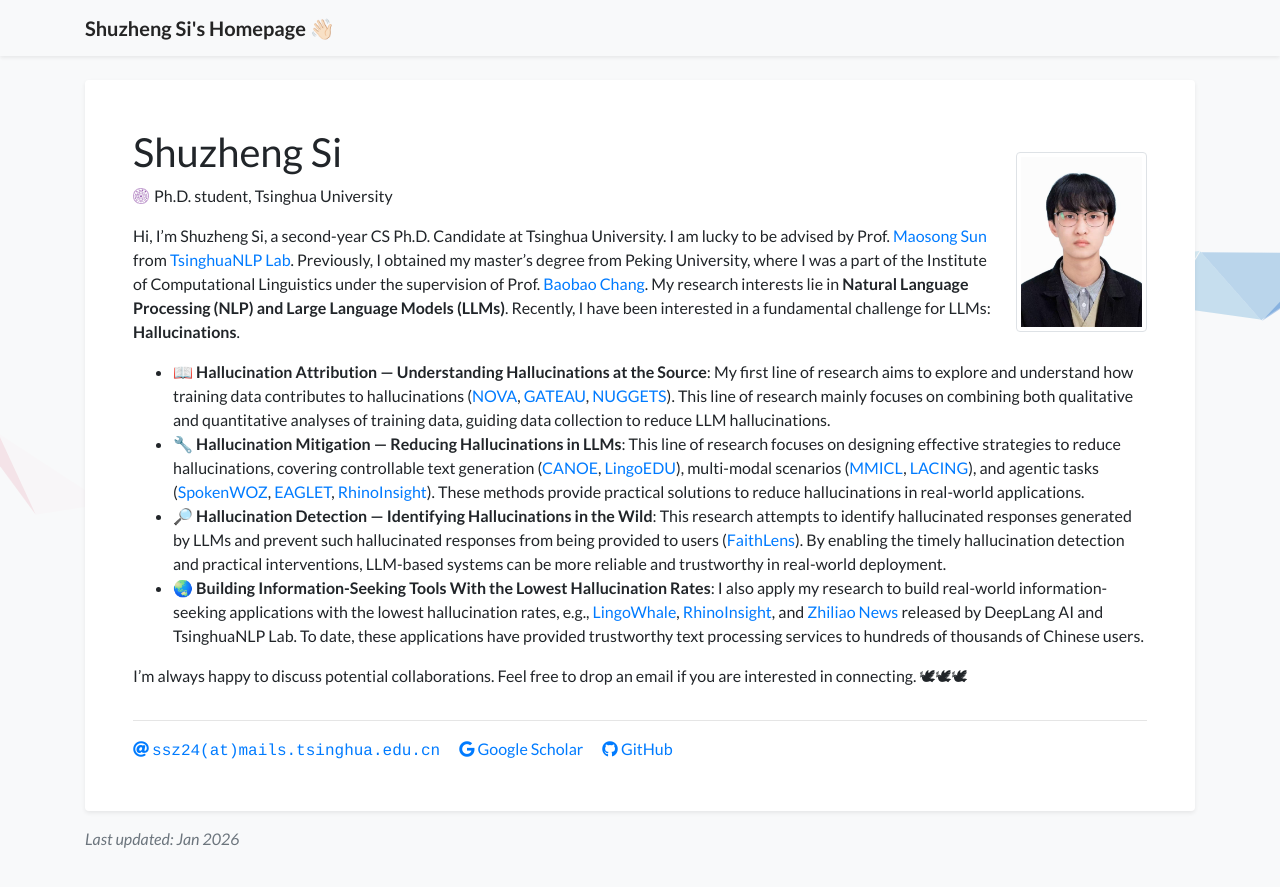
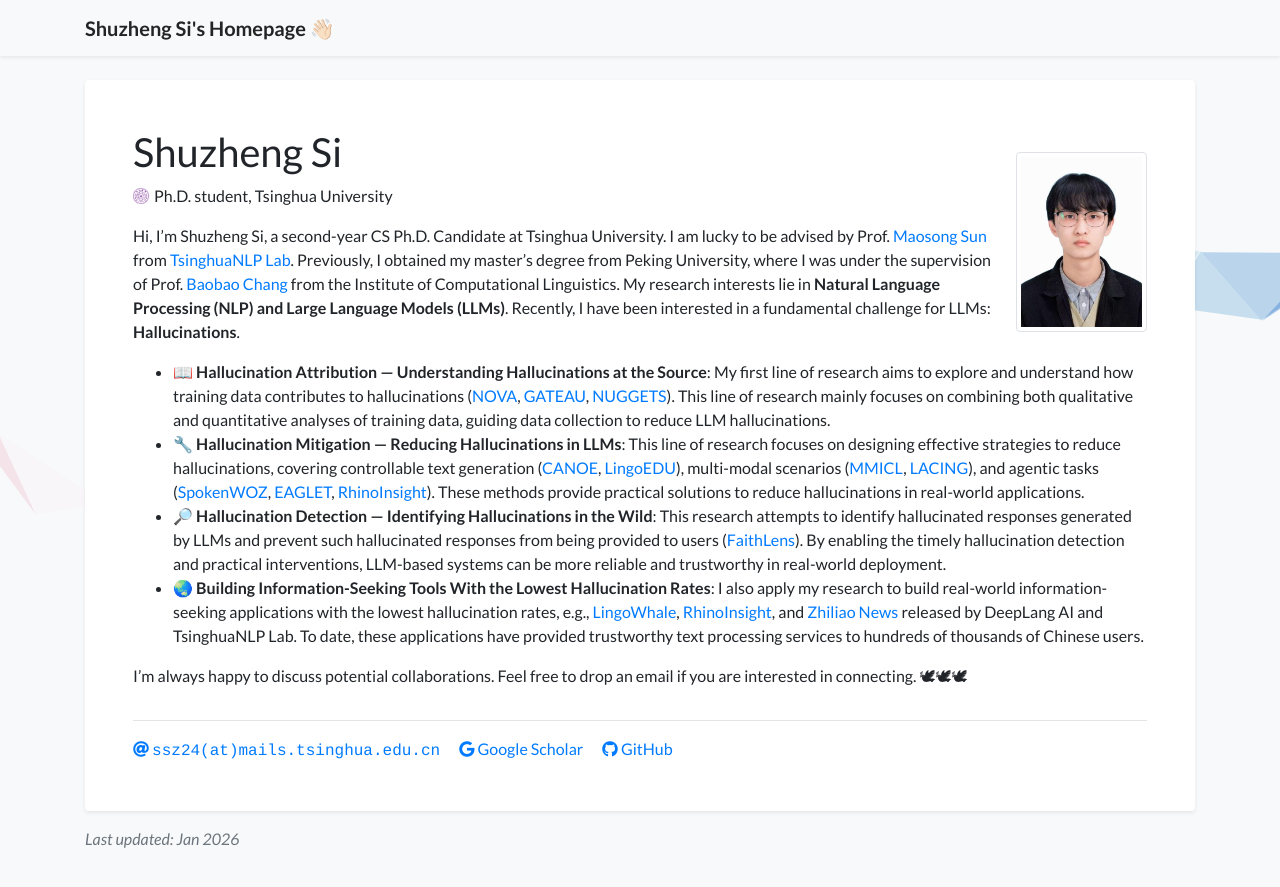
Before and after one commit to S1s-Z/s1s-z.github.io, a Jekyll site: the page built from index.html, in a window 1280 px wide. Shown: the top 887 px of the page. Built offline with Jekyll 4.4.1, drawn with Linux system fonts in a browser that asks for light colours; a style sheet for code colours, icons or effects is not loaded.

Commit message:
Update profile.yml

```diff
--- a/_data/profile.yml
+++ b/_data/profile.yml
@@ -19,7 +19,7 @@ github: S1s-Z
 # xiaohongshu: 5fa2663000000000010068e2
 
 short_bio: >-
-  Hi, I’m Shuzheng Si, a second-year CS Ph.D. Candidate at Tsinghua University. I am lucky to be advised by Prof. <a href="https://scholar.google.com/citations?hl=en&user=zIgT0HMAAAAJ">Maosong Sun</a> from <a href="https://nlp.csai.tsinghua.edu.cn">TsinghuaNLP Lab</a>. Previously, I obtained my master’s degree from Peking University, where I was a part of the Institute of Computational Linguistics under the supervision of Prof. <a href="https://scholar.google.com.au/citations?user=LaKNyhQAAAAJ">Baobao Chang</a>. My research interests lie in <b>Natural Language Processing (NLP) and Large Language Models (LLMs)</b>. Recently, I have been interested in a fundamental challenge for LLMs: <b> Hallucinations</b>.
+  Hi, I’m Shuzheng Si, a second-year CS Ph.D. Candidate at Tsinghua University. I am lucky to be advised by Prof. <a href="https://scholar.google.com/citations?hl=en&user=zIgT0HMAAAAJ">Maosong Sun</a> from <a href="https://nlp.csai.tsinghua.edu.cn">TsinghuaNLP Lab</a>. Previously, I obtained my master’s degree from Peking University, where I was under the supervision of Prof. <a href="https://scholar.google.com.au/citations?user=LaKNyhQAAAAJ">Baobao Chang</a> from the Institute of Computational Linguistics. My research interests lie in <b>Natural Language Processing (NLP) and Large Language Models (LLMs)</b>. Recently, I have been interested in a fundamental challenge for LLMs: <b> Hallucinations</b>.
   <br>
   <ul class="pub">
       <li>
```
